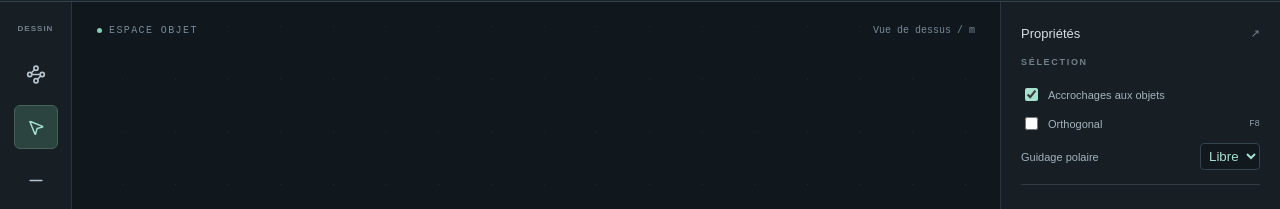
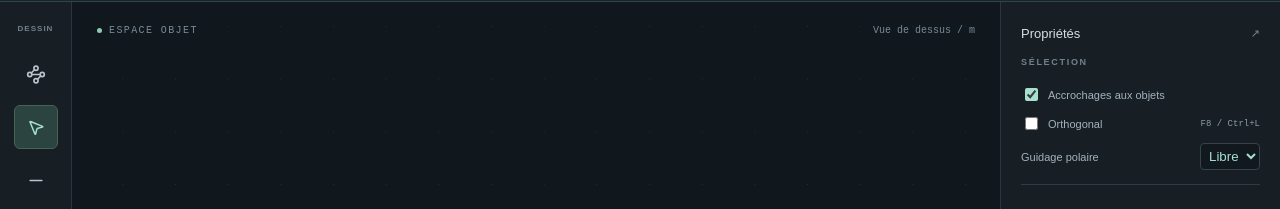
Before and after one commit to jlg-formation/jlg-cad, a React (Vite) app: page / in a window 1280 px wide. Shown: the part 114-323 px from the top of the page. Built offline with nearby package versions, Linux system fonts and the light colour scheme.

Commit message:
Add Ctrl+L shortcut for ORTHO

```diff
--- a/src/shortcuts.ts
+++ b/src/shortcuts.ts
@@ -1,5 +1,5 @@
 export const commands = [
- ['new','Nouveau dessin',[]],['open','Ouvrir',['Ctrl+O']],['save','Sauvegarder',['Ctrl+S']],['undo','Annuler',['Ctrl+Z']],['redo','Rétablir',['Ctrl+Y','Ctrl+Shift+Z']],['all','Tout sélectionner',['Ctrl+A']],['delete','Supprimer la sélection',['Delete','Backspace']],['escape','Quitter / annuler',['Escape']],['finish','Terminer le chemin / les limites',['Enter']],['ortho','Orthogonal',['F8']],
+ ['new','Nouveau dessin',[]],['open','Ouvrir',['Ctrl+O']],['save','Sauvegarder',['Ctrl+S']],['undo','Annuler',['Ctrl+Z']],['redo','Rétablir',['Ctrl+Y','Ctrl+Shift+Z']],['all','Tout sélectionner',['Ctrl+A']],['delete','Supprimer la sélection',['Delete','Backspace']],['escape','Quitter / annuler',['Escape']],['finish','Terminer le chemin / les limites',['Enter']],['ortho','Orthogonal',['F8','Ctrl+L']],
  ['select','Sélection',['V']],['line','Ligne',['L']],['rect','Rectangle',['R']],['circle','Cercle',['C']],['pan','Déplacement de vue',['H']],['text','Texte papier',['T']],['viewport','Fenêtre de vue',['F']],['offset','Décalage',['O']],['trim','Ajuster',['X']],['extend','Prolonger',['E']],['polyline','Polyligne',['P']],['bezier','Bézier',['B']],['dimension','Cotation',['D']],['move','Déplacer',['M']],['join','Raccorder',[]],['copy','Copier',[]],['rotate','Rotation',[]],['mirror','Miroir',[]],['measure','Mesurer',[]],['dxf','Exporter DXF',[]],['pdf','Exporter le PDF actif',[]],['pdfAll','Exporter toutes les présentations',[]],['help','Raccourcis clavier',['F1']],
 ] as const;
 export type Bindings=Record<string,string[]>;
@@ -7,5 +7,5 @@ export const defaults=():Bindings=>Object.fromEntries(commands.map(([id,,keys])=
 export const storageKey='jlg-cad-shortcuts';
 export function chord(e:Pick<KeyboardEvent,'key'|'ctrlKey'|'metaKey'|'shiftKey'|'altKey'>){if(['Control','Meta','Shift','Alt'].includes(e.key))return '';const key=e.key.length===1?e.key.toUpperCase():e.key;return [e.ctrlKey||e.metaKey?'Ctrl':'',e.altKey?'Alt':'',e.shiftKey?'Shift':'',key].filter(Boolean).join('+');}
 export function conflict(bindings:Bindings,id:string,key:string){return commands.find(([other])=>other!==id&&bindings[other]?.includes(key));}
-export function reserved(key:string){return /^(Ctrl\+(Shift\+)?(W|T|N|L|R|Q|F4|Tab)|Alt\+(F4|Tab|ArrowLeft|ArrowRight)|F5|F11|F12)$/.test(key);}
-export function readBindings(raw:string|null):Bindings{const result=defaults();try{const parsed=JSON.parse(raw||'null');if(parsed&&typeof parsed==='object'){for(const [id]of commands){const keys=parsed[id];if(Array.isArray(keys)&&keys.length<=4&&keys.every(k=>typeof k==='string'&&k.length<50&&!reserved(k)))result[id]=[...new Set(keys)];}const used=new Set<string>();for(const [id]of commands)result[id]=result[id].filter(k=>!used.has(k)&&!!used.add(k));}}catch{}return result;}
+export function reserved(key:string){if(key==='Ctrl+L')return false;return /^(Ctrl\+(Shift\+)?(W|T|N|L|R|Q|F4|Tab)|Alt\+(F4|Tab|ArrowLeft|ArrowRight)|F5|F11|F12)$/.test(key);}
+export function readBindings(raw:string|null):Bindings{const result=defaults();try{const parsed=JSON.parse(raw||'null');if(parsed&&typeof parsed==='object'){for(const [id]of commands){const keys=parsed[id];if(Array.isArray(keys)&&keys.length<=4&&keys.every(k=>typeof k==='string'&&k.length<50&&!reserved(k)))result[id]=[...new Set(id==='ortho'&&keys.length===1&&keys[0]==='F8'?['F8','Ctrl+L']:keys)];}const used=new Set<string>();for(const [id]of commands)result[id]=result[id].filter(k=>!used.has(k)&&!!used.add(k));}}catch{}return result;}
```
Also changed, not shown: 2 other files (tests, documents, lock files or other folders).
